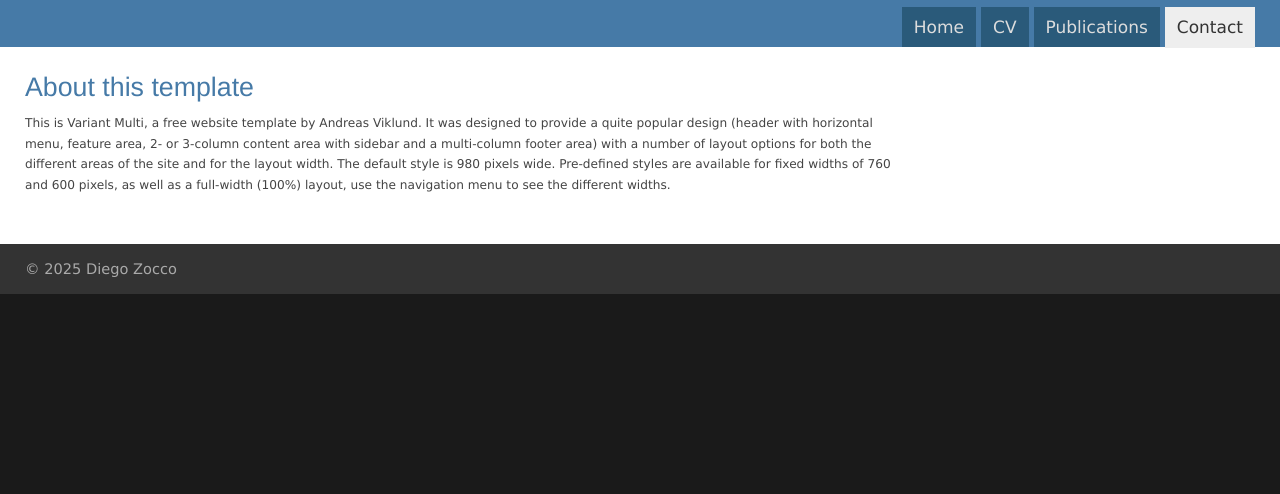
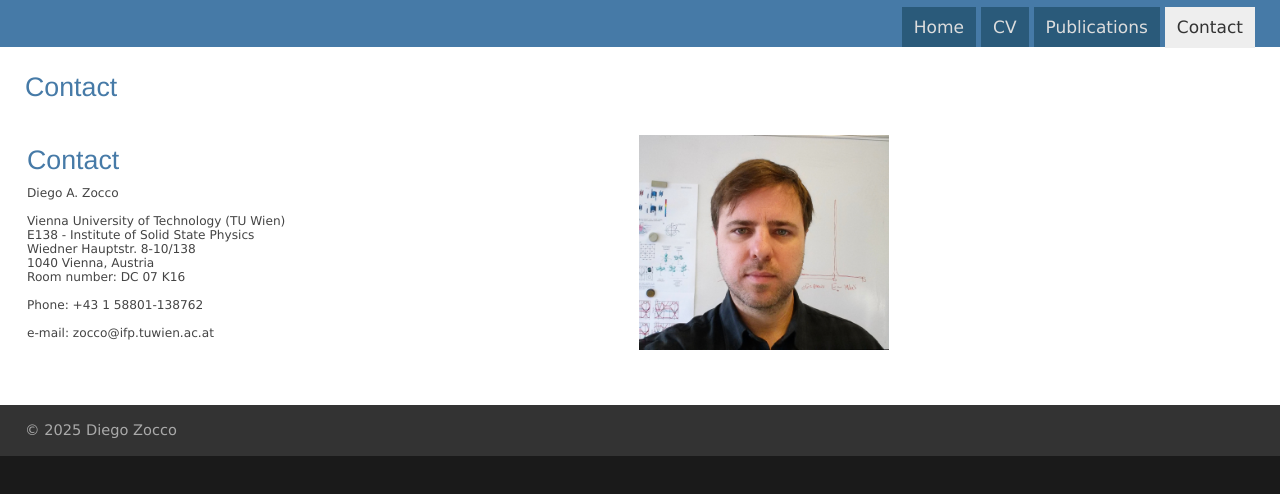
Before and after one commit to 3he4he/3he4he.github.io, a plain HTML site: page contact.html in a window 1280 px wide. Shown: the part 112-606 px from the top of the page. Drawn offline with Linux system fonts and the light colour scheme.

Commit message:
Update contact.html

```diff
--- a/contact.html
+++ b/contact.html
@@ -63,9 +63,35 @@
 		</div>-->
 
 		<div id="content">
-			<h2>About this template</h2>
-			<p>This is Variant Multi, a free website template by Andreas Viklund. It was designed to provide a quite popular design (header with horizontal menu, feature area, 2- or 3-column content area with sidebar and a multi-column footer area) with a number of layout options for both the different areas of the site and for the layout width. The default style is 980 pixels wide. Pre-defined styles are available for fixed widths of 760 and 600 pixels, as well as a full-width (100%) layout, use the navigation menu to see the different widths.</p>
+			<h2>Contact</h2>
+			<table>
+			<tbody>
+			<tr>
+			<td width="80%">
+			<h2>Contact</h2>
+			Diego A. Zocco
+			<br>
+			<br>
+			Vienna University of Technology (TU Wien)<br>
+			E138 - Institute of Solid State Physics<br>
+			Wiedner Hauptstr. 8-10/138<br>
+			1040 Vienna, Austria
+			<br>
+			Room number: DC 07 K16
+			<br>
+			<br>
+			Phone:&nbsp;+43 1 58801-138762
+			<br>
+			<br>
+			e-mail:&nbsp;zocco@ifp.tuwien.ac.at<br>
+			</td>
 
+			<td style="padding:20px" width="20%">
+			<a href="https://3he4he.github.io/contact.html" imageanchor="1"><img align="right" border="0" src="images/dz01.jpg" width="250"></a>
+			</td>
+			</tr>
+			</tbody>
+			</table>
 			<!-- <div class="left">
 				<h3>A free template</h3>
 				<p>Like all templates from andreasviklund.com, Variant Wide is free to use for any purpose.</p>
```
